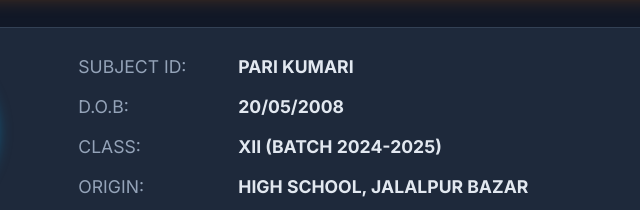
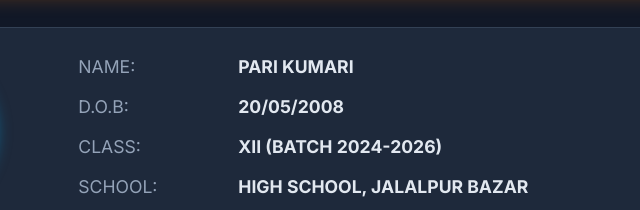
Before and after one commit to aditya-kr86/pari, a plain HTML site: page index.html in a window 1280 px wide. Shown: the part 571-781 px from the top of the page, 380-1020 px from the left. Drawn offline with Linux system fonts and the light colour scheme.

Commit message:
Update profile information in index.html

```diff
--- a/index.html
+++ b/index.html
@@ -447,10 +447,10 @@
             <p class="profile-target">PRIMARY TARGET: TOP IIT</p>
         </div>
         <ul class="data-log">
-            <li><strong>SUBJECT ID:</strong> <span>PARI KUMARI</span></li>
+            <li><strong>NAME:</strong> <span>PARI KUMARI</span></li>
             <li><strong>D.O.B:</strong> <span>20/05/2008</span></li>
-            <li><strong>CLASS:</strong> <span>XII (BATCH 2024-2025)</span></li>
-            <li><strong>ORIGIN:</strong> <span>HIGH SCHOOL, JALALPUR BAZAR</span></li>
+            <li><strong>CLASS:</strong> <span>XII (BATCH 2024-2026)</span></li>
+            <li><strong>SCHOOL:</strong> <span>HIGH SCHOOL, JALALPUR BAZAR</span></li>
             <li><strong>SPONSOR:</strong> <span>SANTOSH GUPTA</span></li>
             <li><strong>SYSTEM TIME:</strong> <span id="system-time">LOADING...</span></li>
             <li><strong>MISSION STATUS:</strong> <span style="color: var(--accent-orange); font-weight: bold;">AWAITING DAILY COMMIT</span></li>
```
